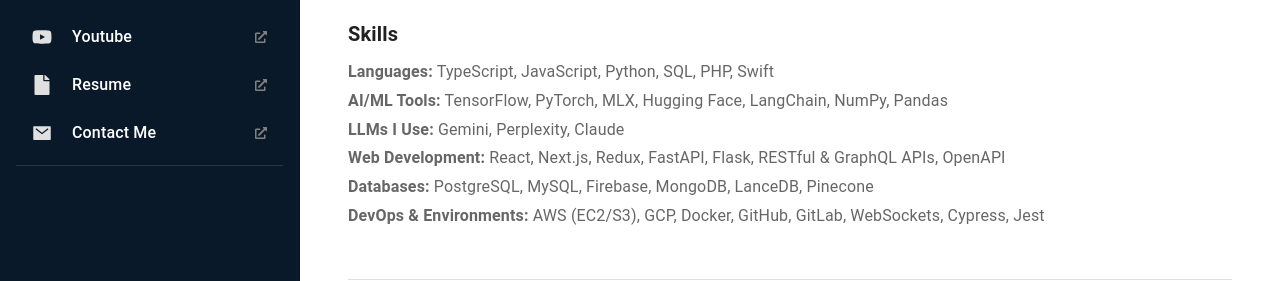
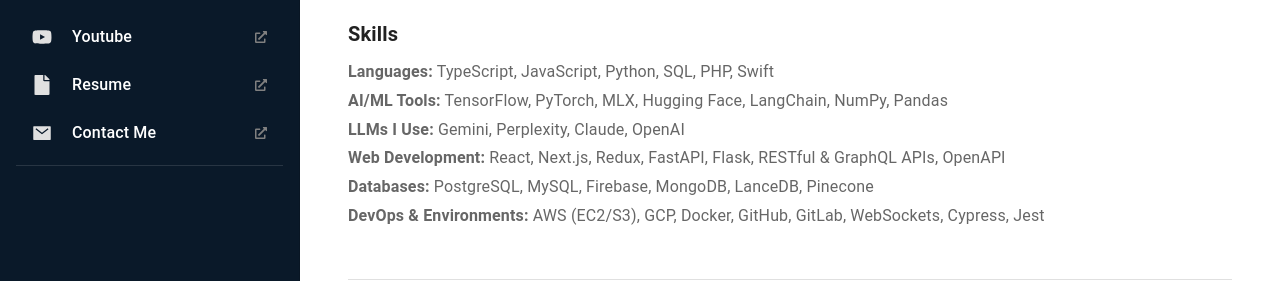
Before and after one commit to russellelliott/russellelliott-portfolio-site-react, a React (Create React App) app: page / in a window 1280 px wide. Shown: the part 339-620 px from the top of the page. Built offline with nearby package versions, Linux system fonts and the light colour scheme.

Commit message:
will tweak skills a bit to have icons and make them look interesting, or perhaps having them as a general "LLMs" skill would make sense, although perplexity is distinct from gemini? will figure that out

```diff
--- a/src/pages/indexPage.js
+++ b/src/pages/indexPage.js
@@ -116,7 +116,7 @@
           <Typography variant="body1" sx={{ color: 'text.secondary', lineHeight: 1.8 }}>
             <Box component="span" sx={{ fontWeight: 'bold' }}>Languages:</Box> TypeScript, JavaScript, Python, SQL, PHP, Swift<br />
             <Box component="span" sx={{ fontWeight: 'bold' }}>AI/ML Tools:</Box> TensorFlow, PyTorch, MLX, Hugging Face, LangChain, NumPy, Pandas<br />
-            <Box component="span" sx={{ fontWeight: 'bold' }}>LLMs I Use:</Box> Gemini, Perplexity, Claude<br />
+            <Box component="span" sx={{ fontWeight: 'bold' }}>LLMs I Use:</Box> Gemini, Perplexity, Claude, OpenAI<br />
             <Box component="span" sx={{ fontWeight: 'bold' }}>Web Development:</Box> React, Next.js, Redux, FastAPI, Flask, RESTful & GraphQL APIs, OpenAPI<br />
             <Box component="span" sx={{ fontWeight: 'bold' }}>Databases:</Box> PostgreSQL, MySQL, Firebase, MongoDB, LanceDB, Pinecone<br />
             <Box component="span" sx={{ fontWeight: 'bold' }}>DevOps & Environments:</Box> AWS (EC2/S3), GCP, Docker, GitHub, GitLab, WebSockets, Cypress, Jest
```
